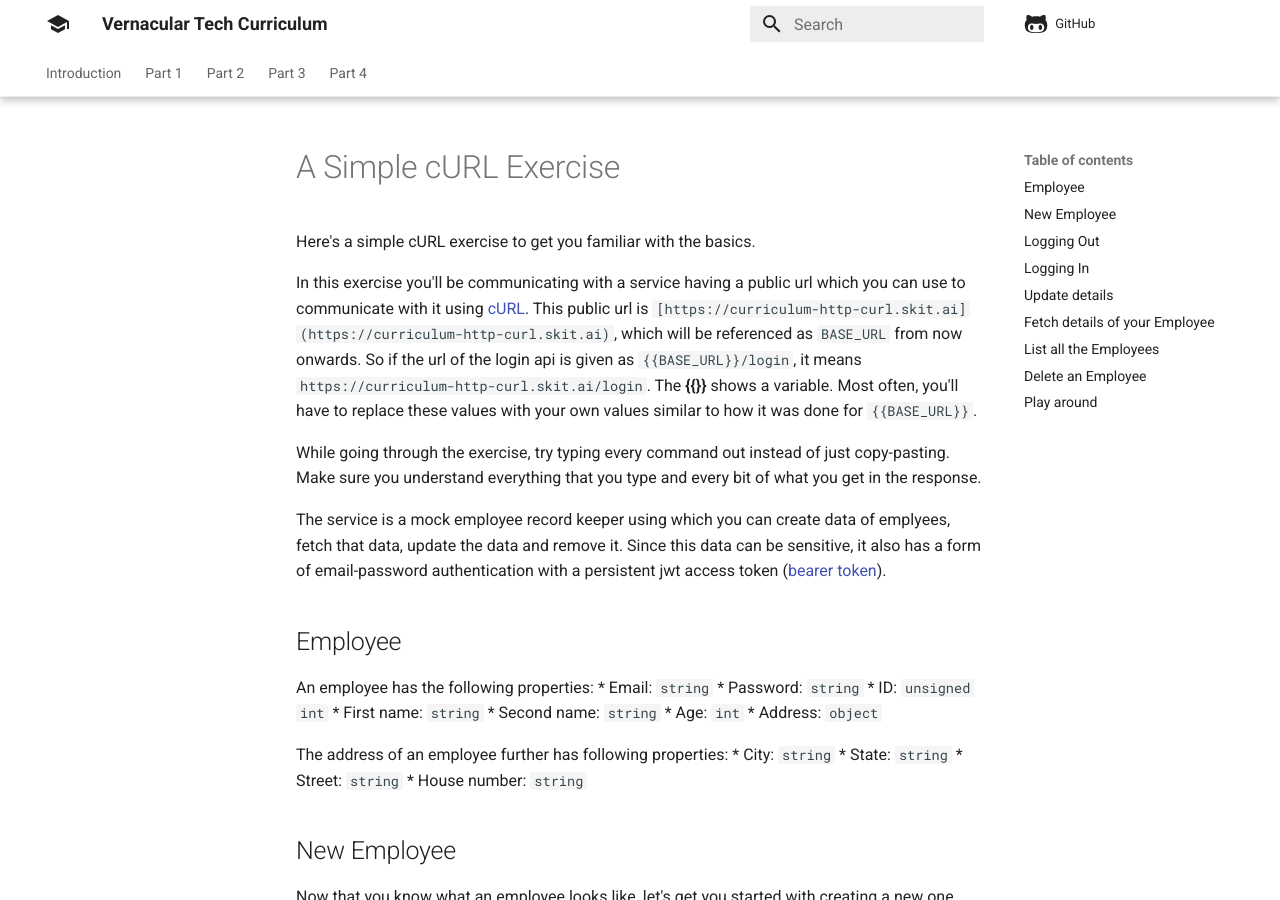
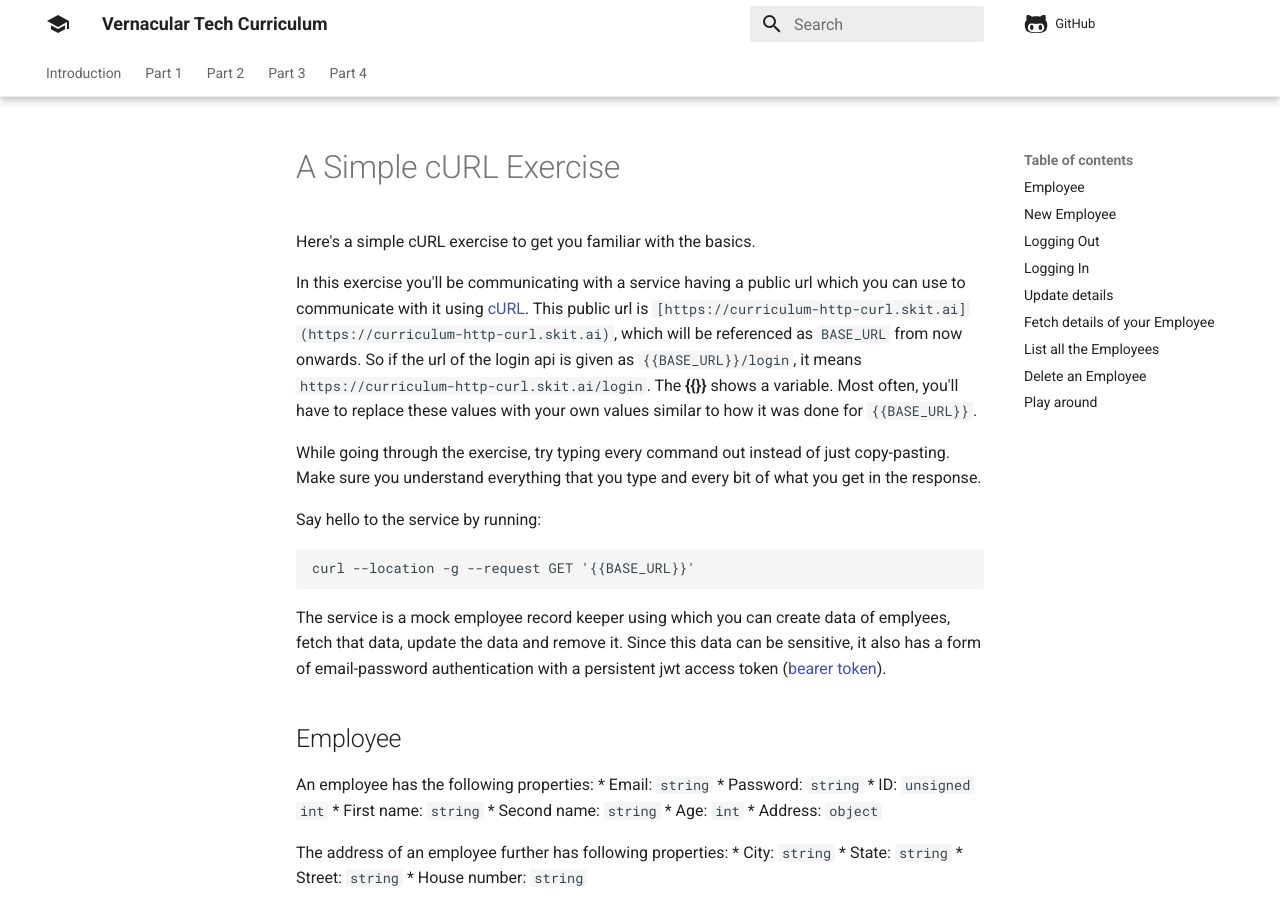
Before and after one commit to skit-ai/curriculum, an MkDocs documentation site: the page built from docs/http/exercise.md, in a window 1280 px wide and 900 px high. Built offline with MkDocs 1.6.1 and Material for MkDocs 9.7.7, drawn with Linux system fonts in a browser that asks for light colours; comment, search, counter and statistics services are not loaded.

Commit message:
docs: prompt to say hello

````diff
--- a/docs/http/exercise.md
+++ b/docs/http/exercise.md
@@ -13,6 +13,12 @@ with your own values similar to how it was done for `{{BASE_URL}}`.
 While going through the exercise, try typing every command out instead of just
 copy-pasting. Make sure you understand everything that you type and every bit
 of what you get in the response.
+
+Say hello to the service by running:
+
+```
+curl --location -g --request GET '{{BASE_URL}}'
+```
 
 The service is a mock employee record keeper using which you can create data of
 emplyees, fetch that data, update the data and remove it. Since this data can
````
